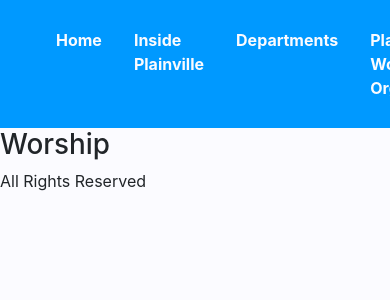
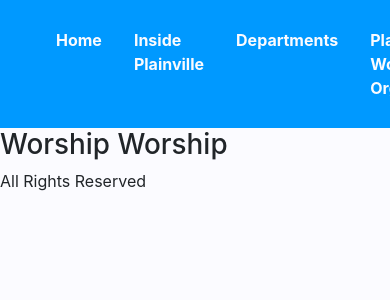
Before and after one commit to christopher-watson/plainville-next, a Next.js app: page /worship in a window 390 px wide. Shown: the top 300 px of the page. Built offline with nearby package versions, Linux system fonts and the light colour scheme; a web font is replaced by a local one.

Commit message:
mobile nav 2

```diff
--- a/pages/worship.js
+++ b/pages/worship.js
@@ -8,7 +8,7 @@ export default function Home() {
       <Layout page='worship'>
         <main>
           <h1 className='title'>
-            Worship
+            Worship Worship
           </h1>
         </main>
       </Layout>
```
